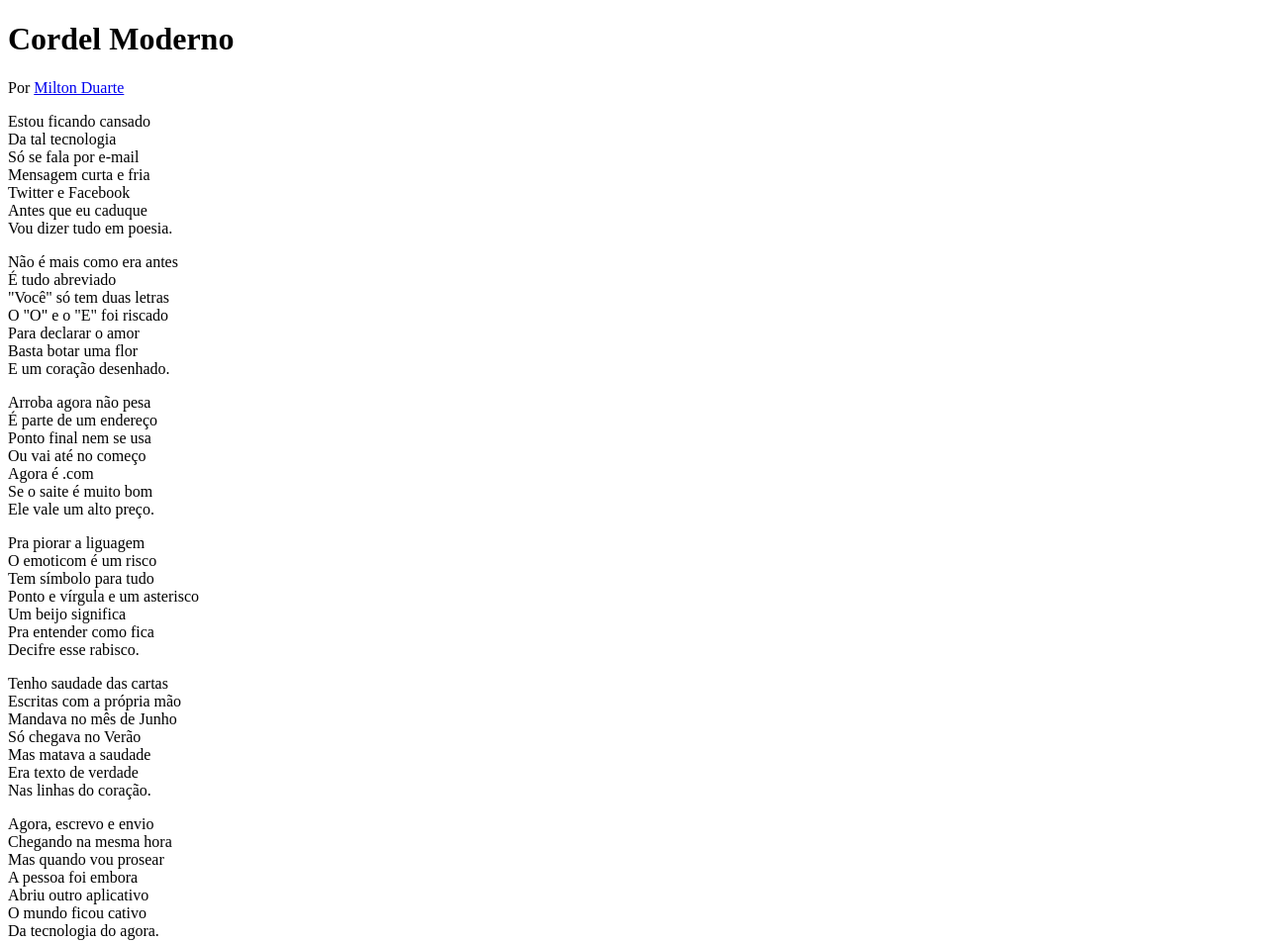
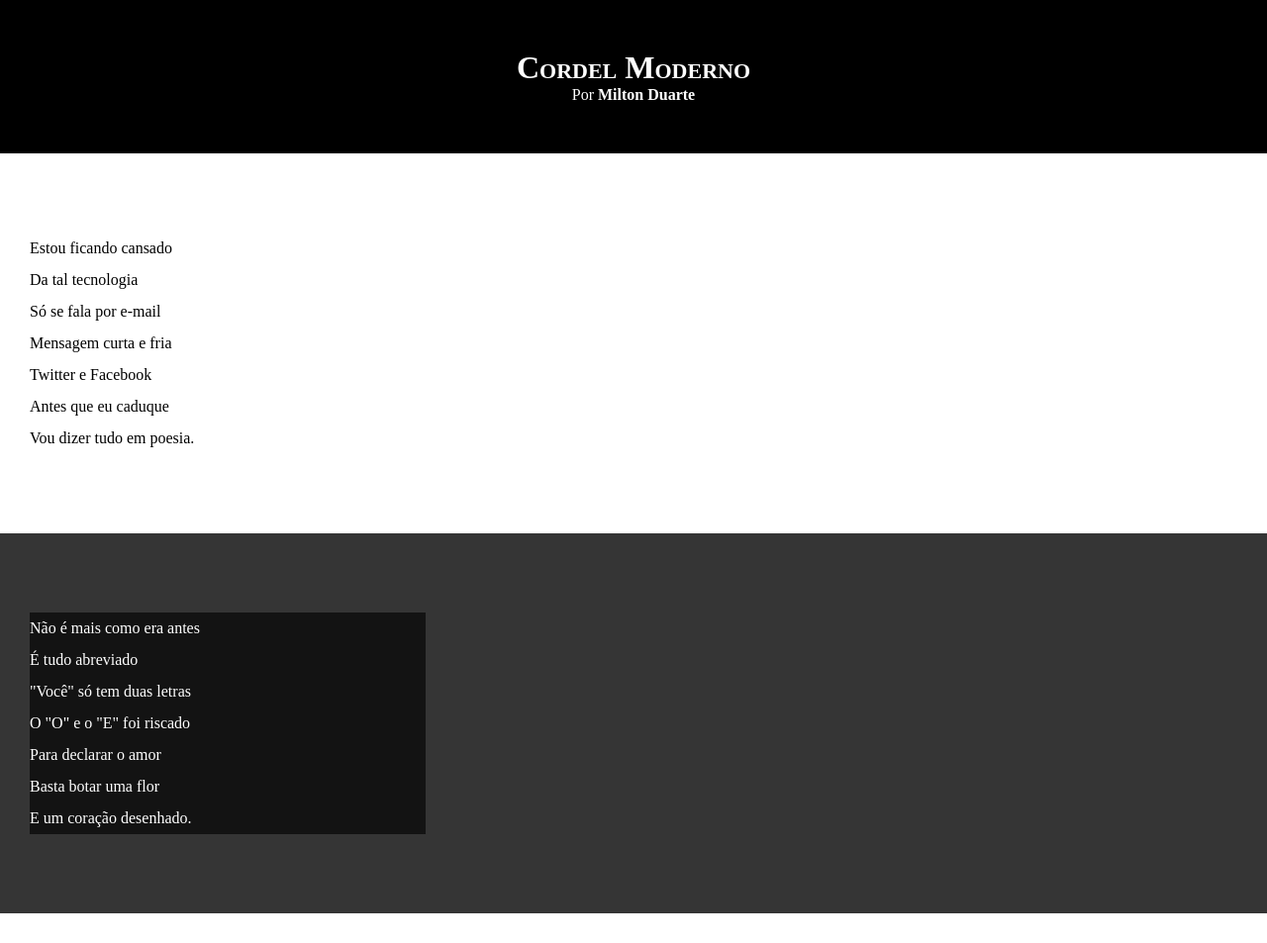
Before and after one commit to jricardogoulart/html-css, a plain HTML site: page desafios/desafio012/index.html in a window 1280 px wide. Shown: the top 953 px of the page at 99% size. Drawn offline with Linux system fonts and the light colour scheme.

Commit message:
Iniciando os Estilos no Site

```diff
--- a/desafios/desafio012/estilo/style.css
+++ b/desafios/desafio012/estilo/style.css
@@ -1 +1,60 @@
 @charset "UTF-8";
+
+*{
+    margin: 0px;
+    padding: 0px;
+}
+
+html, body{
+    min-height: 100vh;
+    background-color: darkgray;
+}
+
+header{
+    background-color: black;
+    color:white;
+    text-align: center;
+}
+header > h1{
+    padding-top: 50px;
+    font-variant:small-caps;
+}
+header > p {
+    padding-bottom: 50px;
+}
+header a, footer a{
+    color: white;
+    text-decoration: none;
+    font-weight: bolder;
+}
+header a:hover, footer a:hover{
+    text-decoration: underline;
+}
+section{
+    padding-top: 10vh;
+    padding-bottom: 10vh;
+    line-height: 2em;
+    padding-left: 30px;
+}
+section.normal{
+    background-color: #FFFFFF;
+    color: #000000;
+}
+section.imagem{
+    background-color: rgb(53, 53, 53);
+    color: #FFFFFF;
+}
+section.imagem >p {
+    width: 400px;
+    background-color: rgba(0, 0, 0, 0.637);
+
+}
+
+
+
+footer{
+    background-color: black;
+    text-align: center;
+    color: white;
+    padding: 10px;
+}
--- a/desafios/desafio012/index.html
+++ b/desafios/desafio012/index.html
@@ -4,7 +4,7 @@
     <meta charset="UTF-8">
     <meta name="viewport" content="width=device-width, initial-scale=1.0">
     <title>Cordel Moderno</title>
-    <link rel="stylesheet" href="estilo/style'.css">
+    <link rel="stylesheet" href="estilo/style.css">
 </head>
 <body>
     <header>
@@ -13,7 +13,7 @@
 
     </header>
 
-    <section>
+    <section class="normal">
         <p>
             Estou ficando cansado <br>
             Da tal tecnologia <br>
@@ -27,7 +27,7 @@
 
 
 
-    <section>
+    <section class="imagem">
         <p>
             Não é mais como era antes <br>
             É tudo abreviado <br>
@@ -41,7 +41,7 @@
 
 
 
-    <section>
+    <section class="normal">
 
             <p>
                 Arroba agora não pesa <br>
@@ -66,7 +66,7 @@
 
 
 
-    <section>
+    <section class="imagem">
         <p>
             Tenho saudade das cartas <br>
             Escritas com a própria mão <br>
@@ -80,7 +80,7 @@
 
 
 
-    <section>
+    <section class="normal">
         <p>
             Agora, escrevo e envio <br>
             Chegando na mesma hora <br>
```
